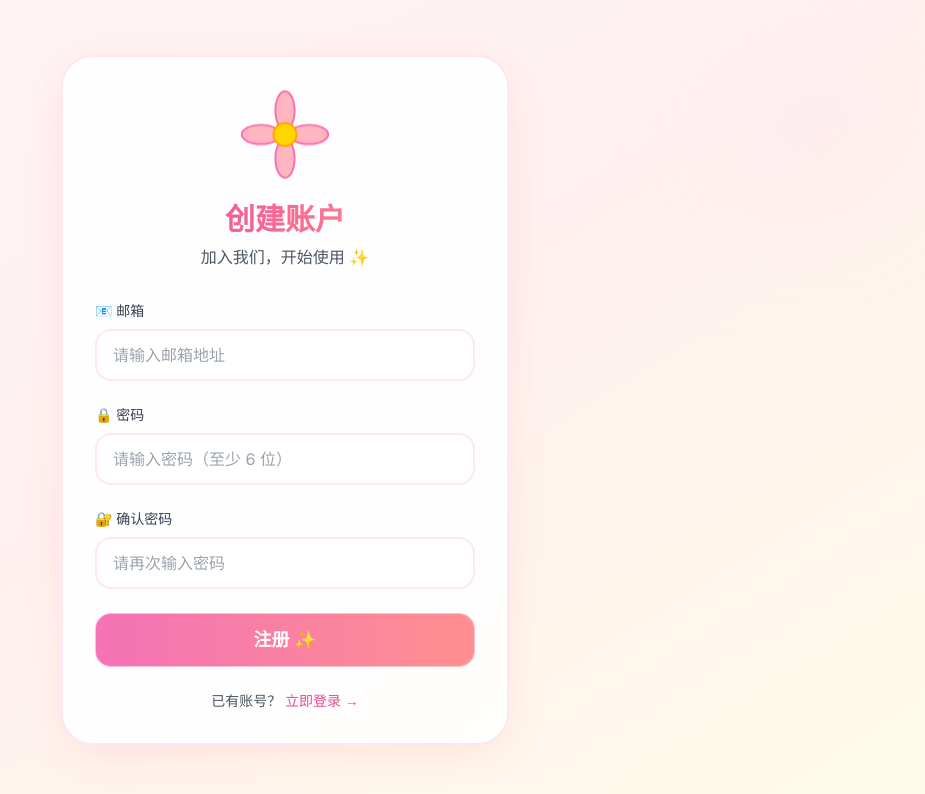
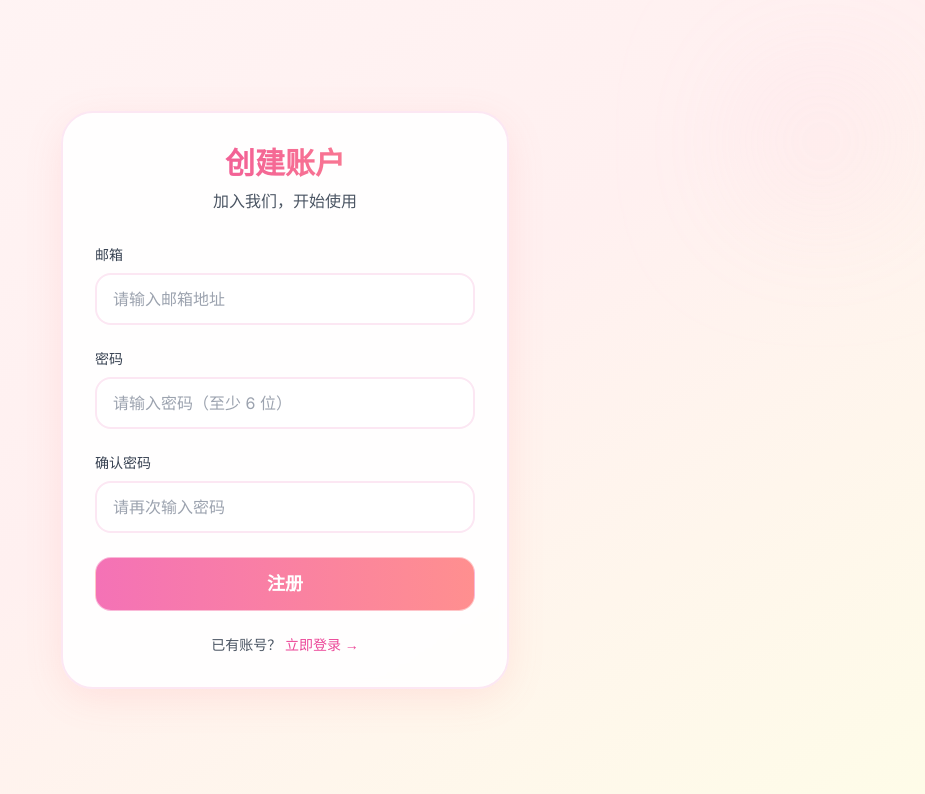
Before and after one commit to Shishi-w/WeeklyVolleyballCup, a Next.js app: page /auth/register in a window 1280 px wide. Shown: the top 794 px of the page, without its empty margins (355-1280 px from the left). Built offline with nearby package versions, Linux system fonts and the light colour scheme; no server answers.

Commit message:
少量文字修改

```diff
--- a/app/auth/login/page.tsx
+++ b/app/auth/login/page.tsx
@@ -59,7 +59,7 @@ function LoginForm() {
 
             <div className="p-8 border rounded-3xl shadow-soft-lg w-96 bg-white/90 backdrop-blur-sm border-pink-100 relative z-10">
                 <div className="text-center mb-6">
-                    <FlowerIcon className="w-20 h-20 mx-auto mb-4 animate-float" />
+
                     <h1 className="text-2xl font-bold text-transparent bg-clip-text bg-gradient-to-r from-pink-500 to-peach-400">欢迎回来</h1>
                     <p className="text-gray-500 text-sm mt-2">使用邮箱登录</p>
                 </div>
--- a/app/auth/register/page.tsx
+++ b/app/auth/register/page.tsx
@@ -63,12 +63,12 @@ export default function RegisterPage() {
 
       <div className="w-full max-w-md bg-white/90 backdrop-blur-sm rounded-3xl shadow-soft-lg p-8 border-2 border-pink-100 relative z-10">
         <div className="text-center mb-8">
-          <FlowerIcon className="w-24 h-24 mx-auto mb-4 animate-float" />
+
           <h2 className="text-3xl font-bold text-transparent bg-clip-text bg-gradient-to-r from-pink-500 to-peach-400 mb-2">
             创建账户
           </h2>
           <p className="text-gray-600">
-            加入我们，开始使用 ✨
+            加入我们，开始使用
           </p>
         </div>
 
@@ -81,7 +81,7 @@ export default function RegisterPage() {
         <form onSubmit={handleSubmit} className="space-y-6">
           <div>
             <label htmlFor="email" className="block text-sm font-medium text-gray-700 mb-2">
-              📧 邮箱
+              邮箱
             </label>
             <input
               id="email"
@@ -96,7 +96,7 @@ export default function RegisterPage() {
 
           <div>
             <label htmlFor="password" className="block text-sm font-medium text-gray-700 mb-2">
-              🔒 密码
+              密码
             </label>
             <input
               id="password"
@@ -111,7 +111,7 @@ export default function RegisterPage() {
 
           <div>
             <label htmlFor="confirmPassword" className="block text-sm font-medium text-gray-700 mb-2">
-              🔐 确认密码
+              确认密码
             </label>
             <input
               id="confirmPassword"
@@ -134,7 +134,7 @@ export default function RegisterPage() {
                 <LoadingIcon className="inline-block w-6 h-6 mr-2 text-white" /> 注册中...
               </>
             ) : (
-              '注册 ✨'
+              '注册'
             )}
 
           </button>
```
Also changed, not shown: 1 other file (tests, documents, lock files or other folders).
